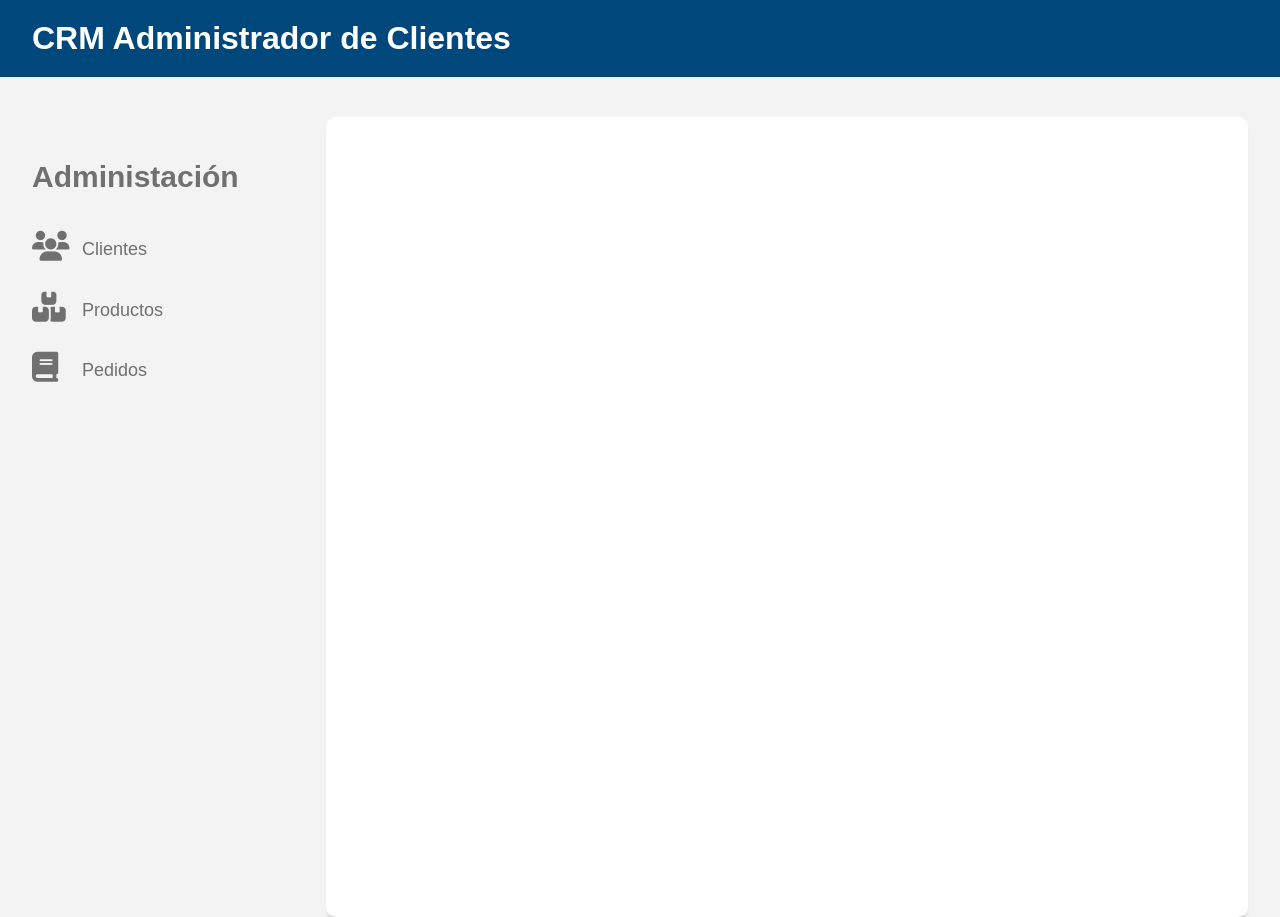
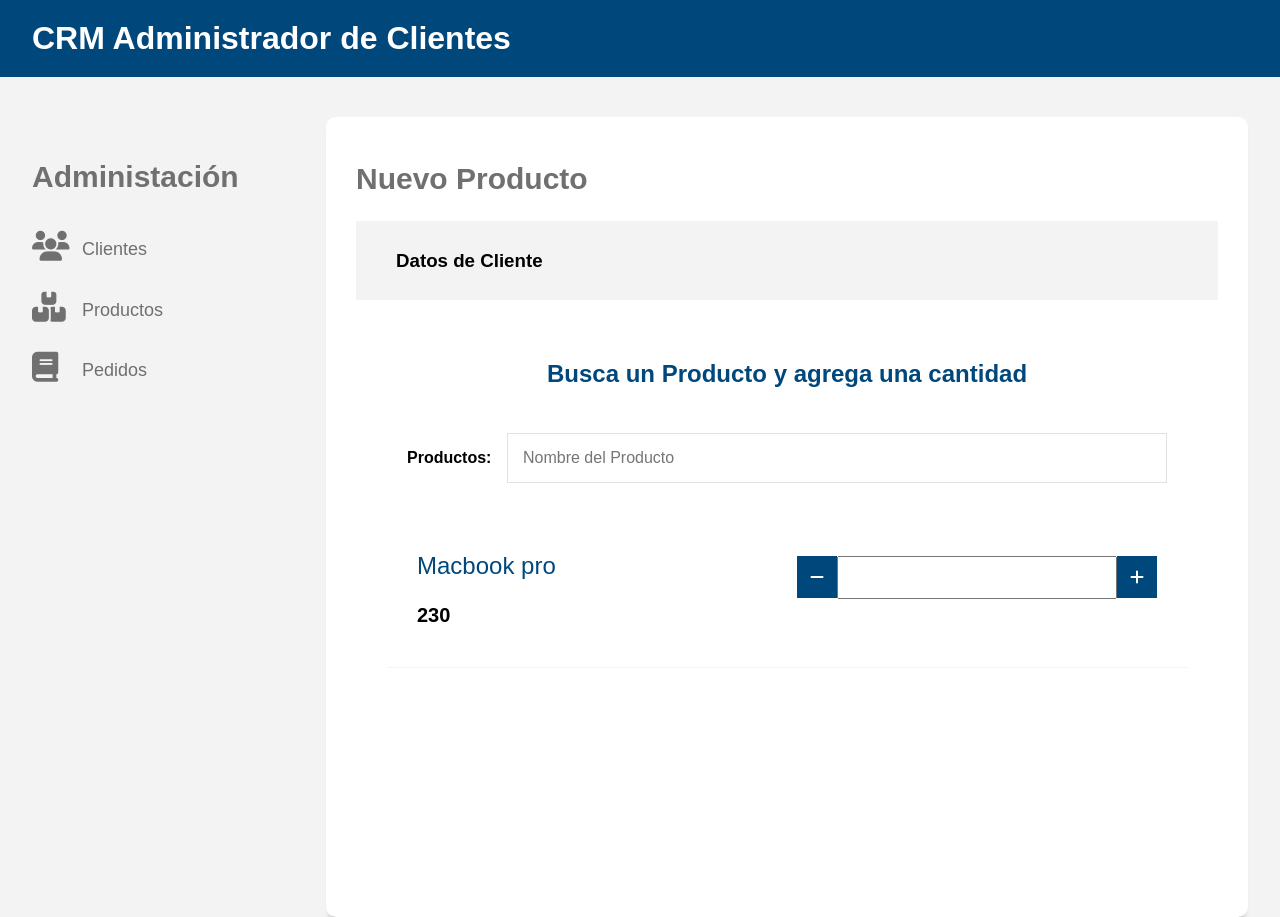
Before and after one commit to JorgeMeza93/api-rest-nodejs-react-frontend, a React (Create React App) app: page /pedidos/nuevo/1 in a window 1280 px wide. Built offline with nearby package versions, Linux system fonts and the light colour scheme; a web font is replaced by a local one.

Commit message:
Cambios extras a formulario añadir pedido

```diff
--- a/src/App.js
+++ b/src/App.js
@@ -27,7 +27,7 @@ function App() {
               <Route path="/productos" element={<Productos/>}/>
               <Route exact path="/productos/nuevo" element={<NuevoProducto/>} />
               <Route exact path="/productos/editar/:id" element={ <EditarProducto/> } />
-              <Route exact path="/productos/nuevo/:id" element={ <NuevoPedido/> } />
+              <Route exact path="/pedidos/nuevo/:id" element={ <NuevoPedido/> } />
             </Routes>
           </main>
         </div>
--- a/src/components/pedidos/NuevoPedido.jsx
+++ b/src/components/pedidos/NuevoPedido.jsx
@@ -1,8 +1,36 @@
-import React from "react";
+import React, { Fragment, useState, useEffect } from "react";
 
 function NuevoPedido(){
     return(
-        <h2>Nuevo Pedido</h2>
+        <Fragment>
+            <h2>Nuevo Producto</h2>
+            <div className="ficha-cliente">
+                <h3>Datos de Cliente</h3>
+                <p></p>
+            </div>
+            <form>
+                <legend>Busca un Producto y agrega una cantidad</legend>
+                <div className="campo">
+                    <label>Productos: </label>
+                    <input type="text" placeholder="Nombre del Producto" name="productos" />
+                </div>
+                <ul className="resumen">
+                    <li>
+                        <div className="texto-producto">
+                            <p className="nombre">Macbook pro</p>
+                            <p className="precio">230</p>
+                        </div>
+                        <div className="acciones">
+                            <div className="contenedor-cantidad">
+                                <i className="fas fa-minus"></i>
+                                <input type="text" name="cantidad" />
+                                <i className="fas fa-plus"></i>
+                            </div>
+                        </div>
+                    </li>
+                </ul>
+            </form>
+        </Fragment>
     )
 }
 export default NuevoPedido;
```
